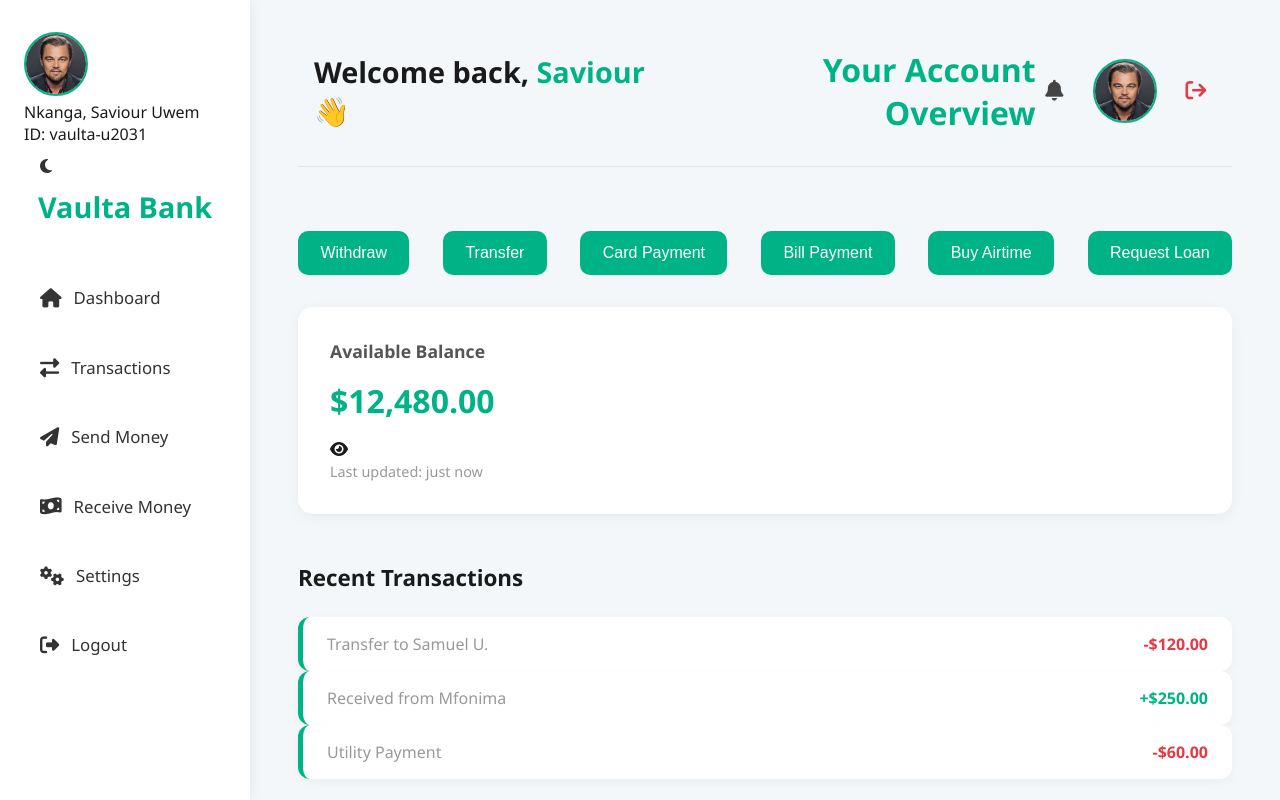
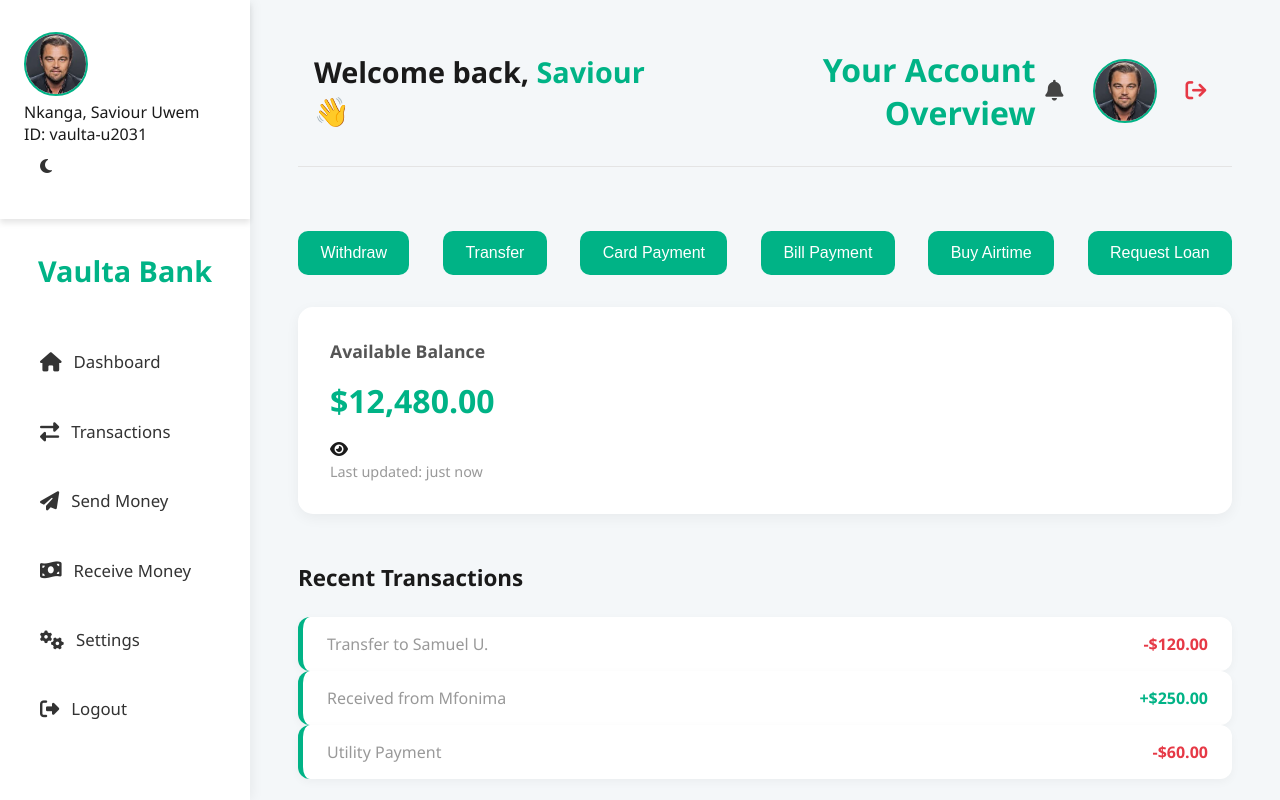
Before and after one commit to Sav-kin9/VaultaBank, a plain HTML site: page dashboard.html in a window 1280 px wide. Drawn offline with nearby package versions, Linux system fonts and the light colour scheme.

Commit message:
Side Menu edited successfully

```diff
--- a/css/dashboard.css
+++ b/css/dashboard.css
@@ -22,7 +22,6 @@ body {
   min-width: 250px;
   background-color: #fff;
   height: 100vh;
-  padding: 2rem 1.5rem;
   display: flex;
   flex-direction: column;
   box-shadow: 2px 0 12px rgba(0, 0, 0, 0.06);
@@ -32,12 +31,20 @@ body {
   z-index: 1000;
 }
 
+.sidebar .profile-section {
+  width: 100%;
+  padding: 2rem 1.5rem;
+  box-shadow: 0 4px 6px rgba(0, 0, 0, 0.1);
+}
+
 .sidebar .logo {
     font-size: 1.8rem;
     font-weight: bold;
     color: #00B386;
     margin-bottom: 3rem;
     text-align: center;
+  padding: 0rem 1.5rem;
+  padding-top: 2rem;
 }
 
 .sidebar .nav-links {
@@ -45,6 +52,7 @@ body {
   display: flex;
   flex-direction: column;
   gap: 1.3rem;
+  padding: 0rem 1.5rem;
 }
 
 .sidebar .nav-links a {
```
